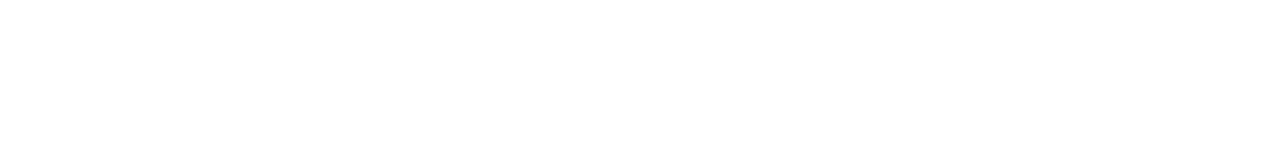
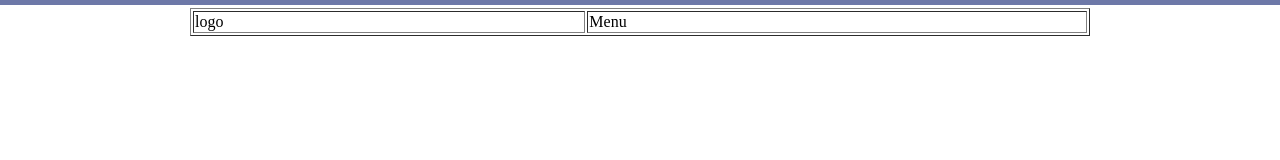
Before and after one commit to rafaelcardosodesouza/webcurso, a plain HTML site: page index.html in a window 1280 px wide. Drawn offline with Linux system fonts and the light colour scheme.

Commit message:
pré estrutura da index.html

```diff
--- a/index.html
+++ b/index.html
@@ -5,8 +5,14 @@
 	<meta http-equiv="X-UA-Compatible" content="IE=edge">
 	<meta name="viewport" content="width=device-width, initial-scale=1.0">
 	<title>UNES - pagina inicial</title>
-</head>
-<body>
+</head> 	<!--o site estara estruturado em tabela, nao é recomendado porem é para praticar-->
+<body background="imagens/fundo2.png">
+	<table border="1" width="900" align="center">
+		<tr >
+			<td>logo</td>
+			<td>Menu</td>
+		</tr>
+	</table>
 
 </body>
 </html>
```
